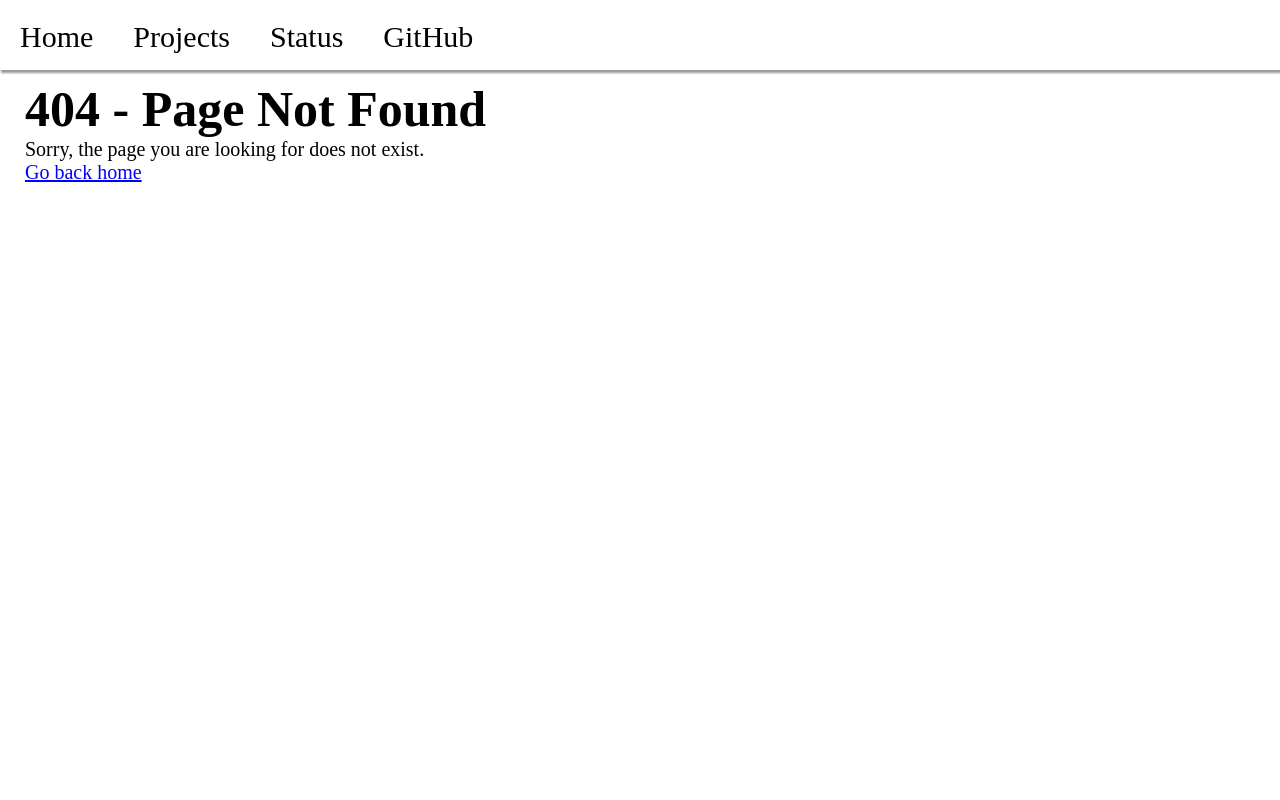
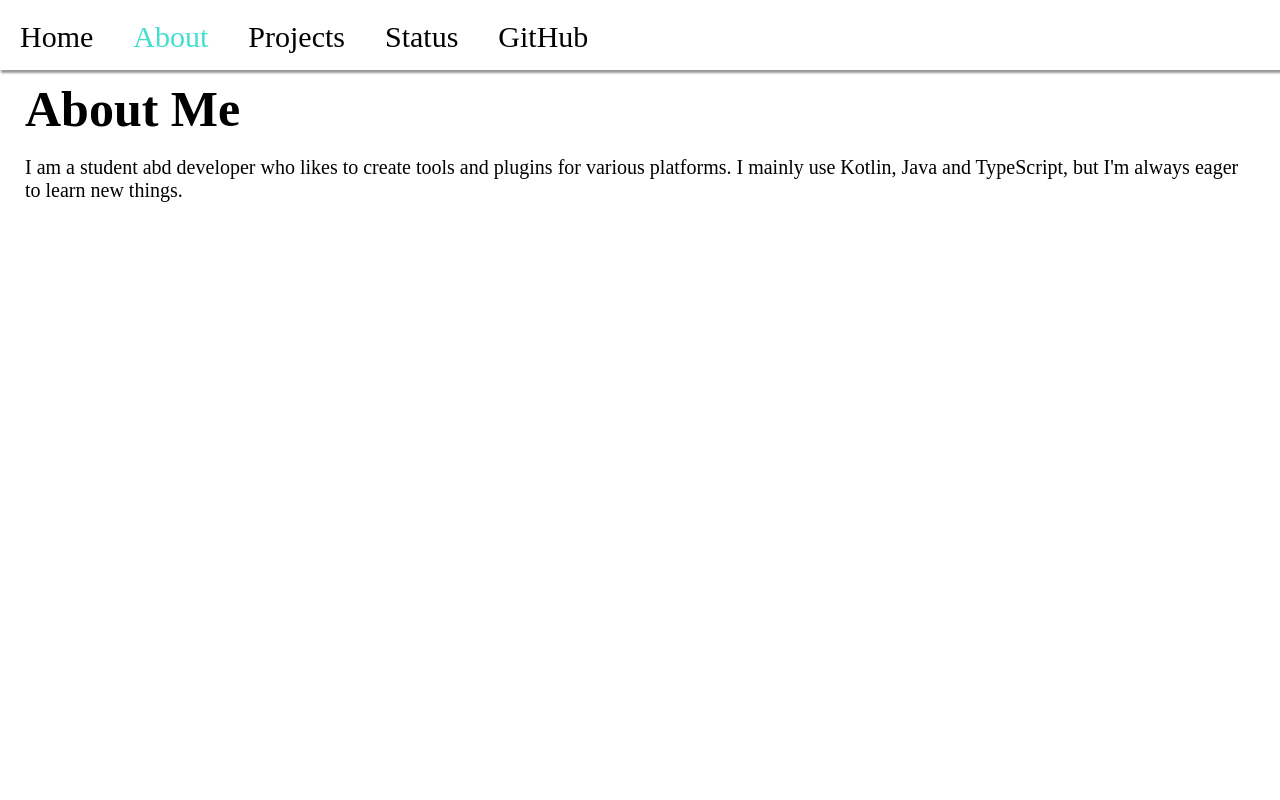
Before and after one commit to TheRockYT/www.therockyt.com, a Next.js app: page /about in a window 1280 px wide. Shown: the top 800 px of the page. Built offline with nearby package versions, Linux system fonts and the light colour scheme.

Commit message:
Added about page

```diff
--- /dev/null
+++ b/app/about/page.tsx
@@ -0,0 +1,14 @@
+
+export const metadata = {
+  title: "About - TheRockYT",
+};
+
+export default function Page() {
+  return (
+    <div>
+      <h1>About Me</h1>
+      <br />
+        <p>I am a student abd developer who likes to create tools and plugins for various platforms. I mainly use Kotlin, Java and TypeScript, but I'm always eager to learn new things.</p>
+    </div>
+  );
+}
--- a/components/FooterComponent.tsx
+++ b/components/FooterComponent.tsx
@@ -7,6 +7,7 @@ export default function NavComponent() {
 
   const footer = [
     ["Home", "/"],
+    ["About", "/about"],
     ["Projects", "/projects"],
     ["Status", "https://status.therockyt.com"],
     ["Portal", "/portal"],
--- a/components/NavComponent.tsx
+++ b/components/NavComponent.tsx
@@ -1,7 +1,7 @@
 "use client";
 import Link from "next/link";
-import { useRouter, usePathname } from "next/navigation";
-import { useState } from "react";
+import {usePathname, useRouter} from "next/navigation";
+import {useState} from "react";
 import Image from "next/image";
 
 export default function NavComponent() {
@@ -18,6 +18,7 @@ export default function NavComponent() {
   }
   const navigation = [
     ["Home", "/"],
+    ["About", "/about"],
     ["Projects", "/projects"],
     ["Status", "https://status.therockyt.com"],
     ["GitHub", "/link?to=https://github.com/TheRockYT"],
```
